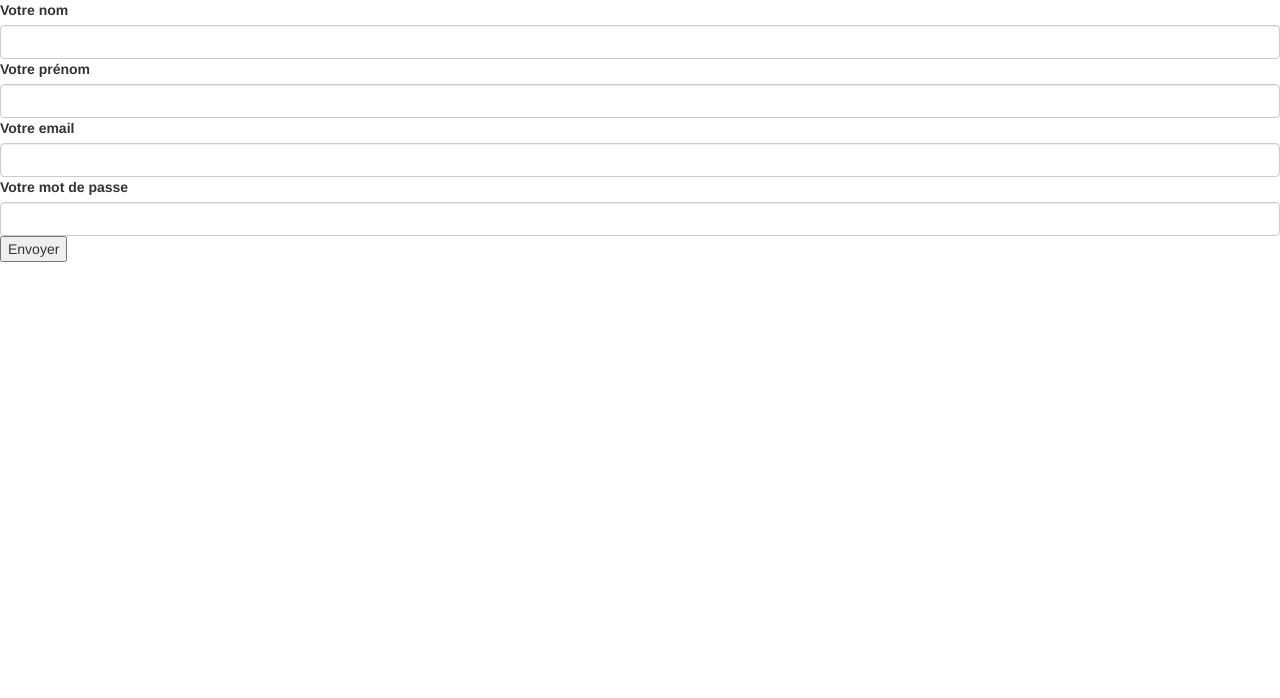
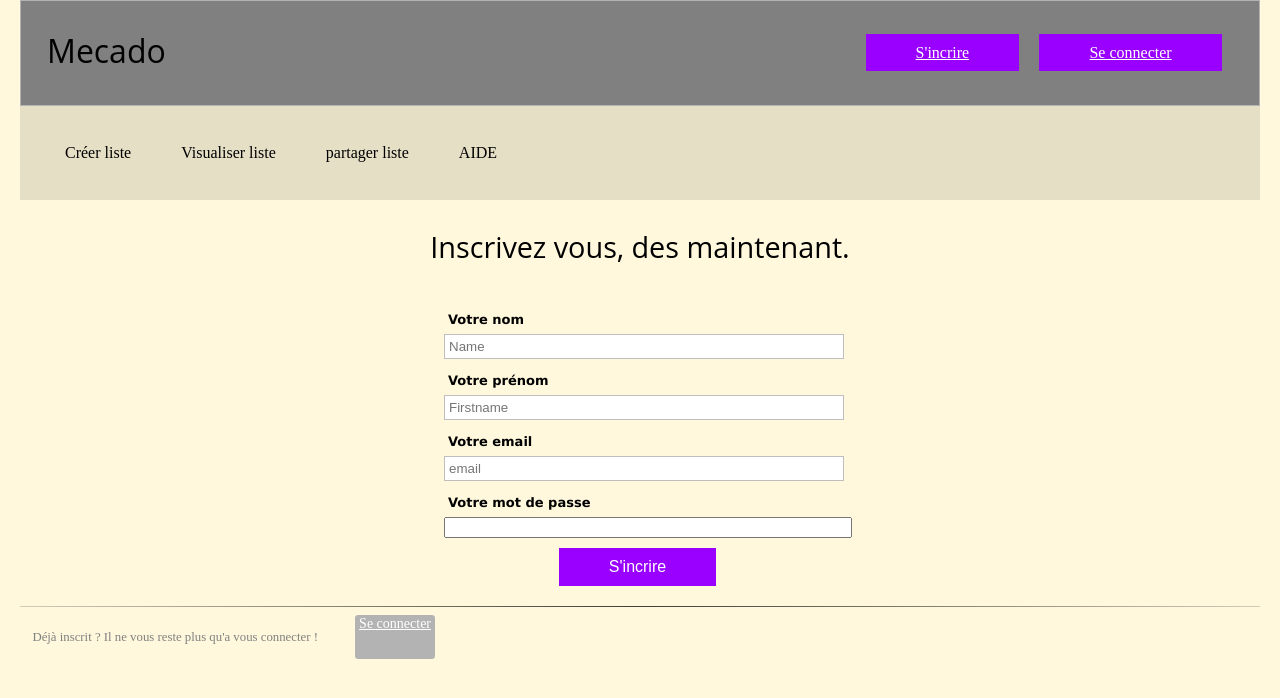
Before and after one commit to Nicolas-jcqm/Atelier, a PHP site: template components/signup.twig in a window 1280 px wide. Shown: the top 698 px of the page. Run offline with PHP 8.4, Linux system fonts and the light colour scheme; the template is opened without the code that fills it, so the values that code supplies are empty; some libraries are stand-ins or nearby versions.

Commit message:
mise en page des page de connection et nav

```diff
--- a/app/route.php
+++ b/app/route.php
@@ -30,5 +30,5 @@ $app->get('/liste/{id}/generateSharingToken','App\Controllers\ListeController:ge
 $app->get('/liste/{id}/generateSharingFinalToken','App\Controllers\ListeController:generateSharingFinalToken')->setName('tokenfinal');
 
 //creation d'une liste
-$app->get('/creatList', 'App\Controllers\ListeController:creatList')->setName('creatList');
+$app->get('/creatList', 'App\Controllers\ListeController:creatList')->setName('creatList')->add($middleware_need_co);
 $app->post('/creatList', 'App\Controllers\ListeController:validation_creatList');
--- a/app/src/Controllers/ListeController.php
+++ b/app/src/Controllers/ListeController.php
@@ -3,6 +3,7 @@
 namespace App\Controllers;
 
 use App\Models\Lists;
+use App\Models\Creator;
 
 use Psr\Http\Message\ServerRequestInterface as Request;
 use Psr\Http\Message\ResponseInterface as Response;
@@ -62,8 +63,9 @@ final class ListeController
         }
     }
     public function creatList(Request $request, Response $response, $args){
+        $creator = Creator::find($_SESSION['creatorCo']);
         $url_form = $this->router->pathFor('creatList');
-        return $this->view->render($response, 'CreatList.twig', ["url_form"=>$url_form]);
+        return $this->view->render($response, 'CreatList.twig', ["url_form"=>$url_form, "creator"=>$creator]);
     }
 
     public function validation_creatList(Request $request, Response $response, $args){
--- a/components/signup.twig
+++ b/components/signup.twig
@@ -4,33 +4,58 @@
 <head>
 	<meta charset="UTF-8">
 	<title>Framework</title>
-	<link rel="stylesheet" href="framework.css">
-	<link rel="stylesheet" href="https://maxcdn.bootstrapcdn.com/bootstrap/3.3.7/css/bootstrap.min.css" integrity="sha384-BVYiiSIFeK1dGmJRAkycuHAHRg32OmUcww7on3RYdg4Va+PmSTsz/K68vbdEjh4u" crossorigin="anonymous">
+	<link href="style/Mecado.css" rel="stylesheet">
+	<link href="style/scss/main.css" rel="stylesheet">
 </head>
 <body>
 
 
+<header>
+	<div class="header">
+		<div><h1>Mecado</h1></div>
+		<div  class="text-right btnLogNav">
+			<a href="/signup" class="btn-link btn-flat text-center">S'incrire</a>
+			<a href="/signin" class="btn-link btn-flat">Se connecter</a>
+		</div>
+	</div>
+
+</header>
+<nav>
+	<ul class="navbar bcg">
+		<li><a href="/creatList">Créer liste</a></li>
+		<li><a href="#">Visualiser liste</a></li>
+		<li><a href="#">partager liste</a></li>
+		<li><a href="#">AIDE</a></li>
+	</ul>
+</nav>
+
+<div>
+<h2 class="text-center" style="margin-top: 2%;">Inscrivez vous, des maintenant.</h2>
 
 <form action="{{ url_form }}" method="post">
-	<div>
-		<label for="name">Votre nom</label>
-		<input class="form-control" type="text" required name="name" id="name">
-	</div>
-	<div>
-		<label for="firstName">Votre prénom</label>
-		<input class="form-control" type="text" required name="firstName" id="firstName">
-	</div>
-	<div>
-		<label for="mail">Votre email</label>
-		<input class="form-control" type="email" required name="mail" id="mail">
-	</div>
-	<div>
-		<label for="password">Votre mot de passe</label>
-		<input class="form-control" type="password" required name="password" id="password">
-	</div>
-	<div>
-		<input type="submit" name="envoi" value="Envoyer">
-	</div>
+
+	<ul class="form-style-1">
+		<li>
+			<label for="name">Votre nom</label>
+			<input class="field-long" type="text" required name="name" id="name" placeholder="Name">
+		</li>
+		<li>
+			<label for="firstName">Votre prénom</label>
+			<input class="field-long" type="text" required name="firstName" id="firstName"  placeholder="Firstname">
+		</li>
+		<li>
+			<label for="mail">Votre email</label>
+			<input class="field-long" type="email" required name="mail" id="mail" placeholder="email">
+		</li>
+		<li>
+			<label for="password">Votre mot de passe</label>
+			<input class="field-long" type="password" required name="password" id="password">
+		</li>
+		<li class=" text-center">
+			<input class="btn-link btn-flat" type="submit" name="envoi" value="S'incrire">
+		</li>
+
+		</ul>
 	{%  if erreurs|length > 0 %}
 	<div>
 		{% for error in erreurs %}
@@ -40,5 +65,11 @@
 
 	{% endif %}
 </form>
+	<hr style="height: 1px;">
+	<div class="row ">
+		<p class="small" style="margin: 1% 1%">Déjà inscrit ? Il ne vous reste plus qu'a vous connecter ! </p>
+		<a href="/signin" class="btn-small">Se connecter</a>
+	</div>
+</div>
 </body>
 </html>
--- a/public/style/Mecado.css
+++ b/public/style/Mecado.css
@@ -7,3 +7,65 @@
     float:right;
     margin-top : 50px;
 }
+/*css du formulaire*/
+
+.form-style-1 {
+    margin:10px auto;
+    max-width: 400px;
+    padding: 20px 12px 10px 20px;
+    font: 13px "Lucida Sans Unicode", "Lucida Grande", sans-serif;
+}
+.form-style-1 li {
+    padding: 0;
+    display: block;
+    list-style: none;
+    margin: 10px 0 0 0;
+}
+.form-style-1 label{
+    margin:0 0 3px 0;
+    padding:1%;
+    display:block;
+    font-weight: bold;
+}
+.form-style-1 input[type=text],
+.form-style-1 input[type=date],
+.form-style-1 input[type=number],
+.form-style-1 input[type=email],
+textarea,
+select{
+    box-sizing: border-box;
+    -webkit-box-sizing: border-box;
+    -moz-box-sizing: border-box;
+    border:1px solid #BEBEBE;
+    padding: 1%;
+    margin:0px;
+    -webkit-transition: all 0.30s ease-in-out;
+    -moz-transition: all 0.30s ease-in-out;
+    -ms-transition: all 0.30s ease-in-out;
+    -o-transition: all 0.30s ease-in-out;
+    outline: none;
+}
+.form-style-1 input[type=text]:focus,
+.form-style-1 input[type=date]:focus,
+.form-style-1 input[type=number]:focus,
+.form-style-1 input[type=email]:focus,
+.form-style-1 textarea:focus,
+.form-style-1 select:focus{
+    -moz-box-shadow: 0 0 8px #88D5E9;
+    -webkit-box-shadow: 0 0 8px #88D5E9;
+    box-shadow: 0 0 8px #88D5E9;
+    border: 1px solid #88D5E9;
+}
+
+
+.form-style-1 .field-long{
+    width: 100%;
+}
+
+/*css des log dan la nav */
+.btnLogNav{
+    width: 100%;
+    margin: 2% 0;
+}
+
+/* menu déroulant de la nav dans page co*/
```
Also changed, not shown: components/CreatList.twig (+38 -22 lines), components/Home.twig (+48 -3 lines), components/homeCo.twig (+8 -4 lines), components/signin.twig (+39 -14 lines).
